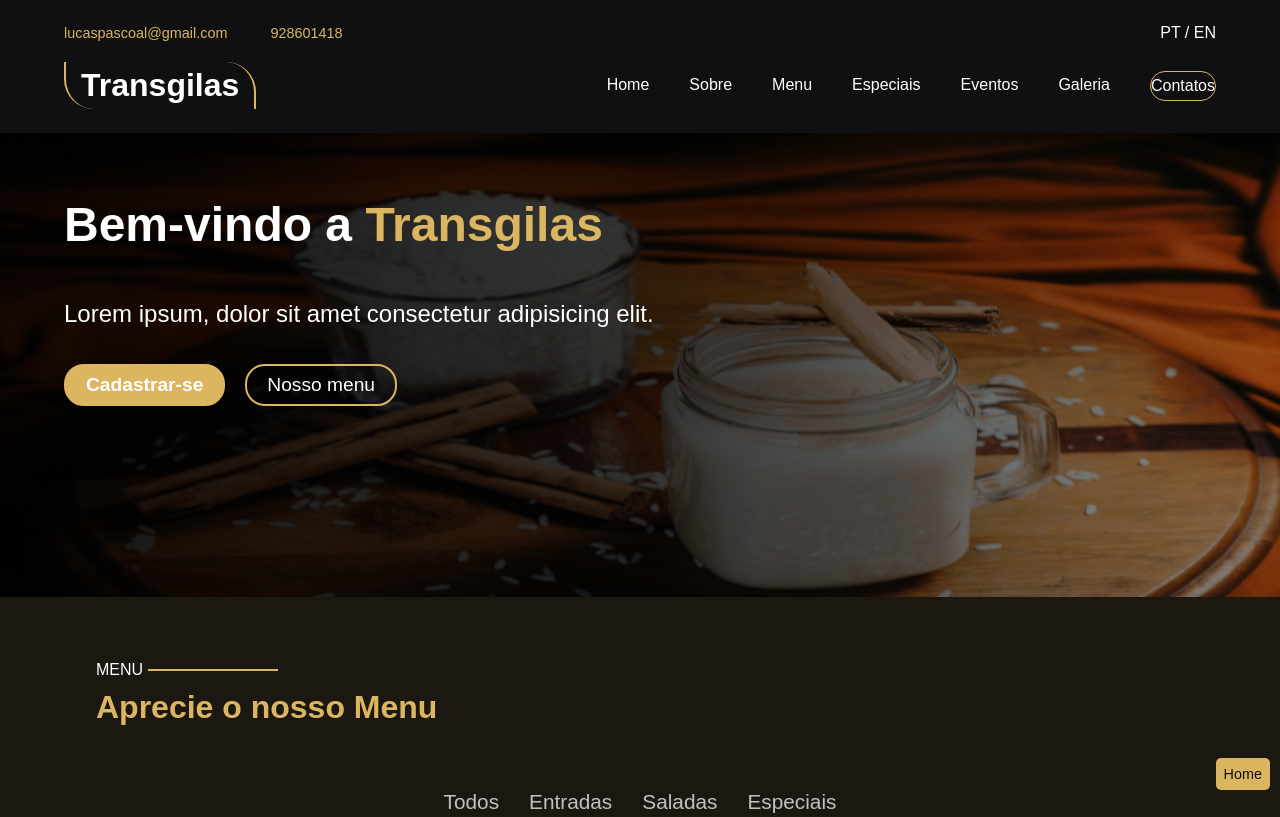
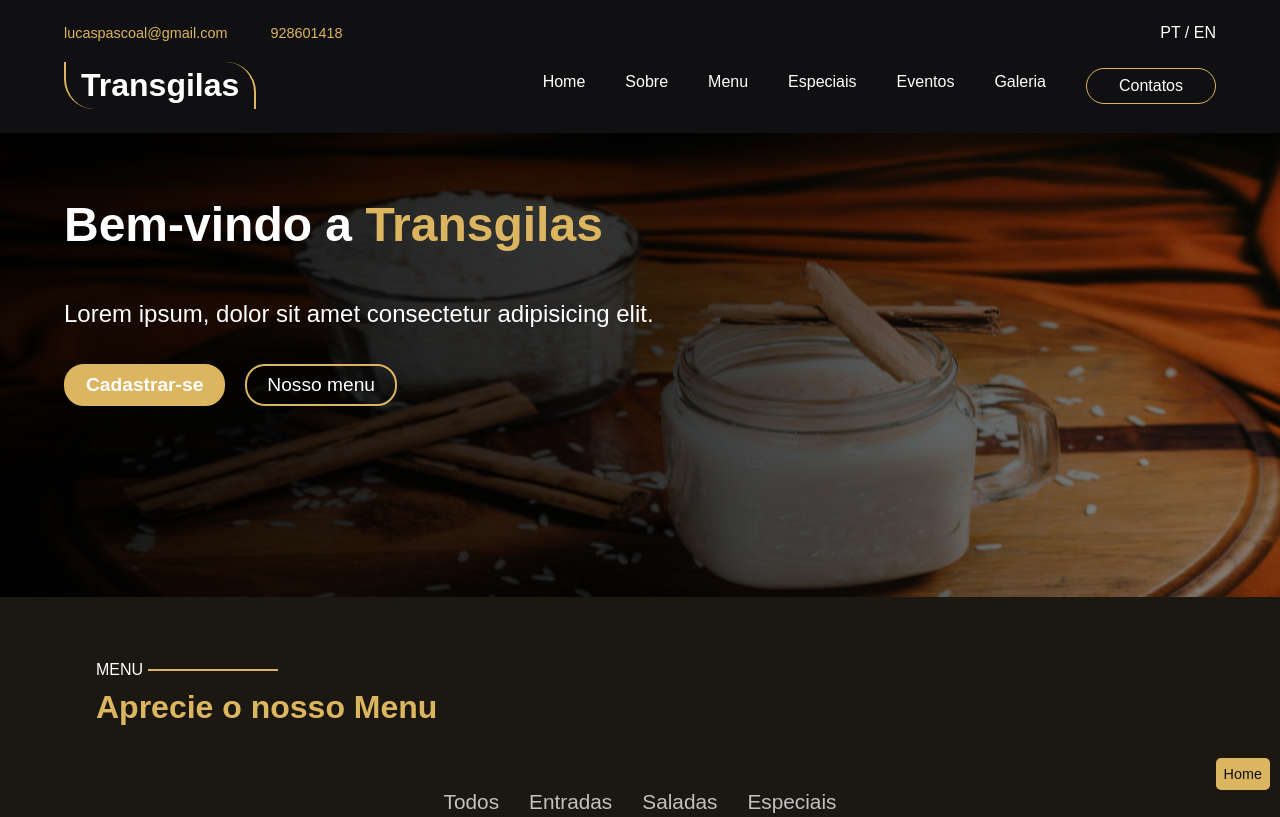
Before and after one commit to Lucasmbunga/projeto-restaurante, a plain HTML site: page index.html in a window 1280 px wide. Shown: the top 817 px of the page. Drawn offline with Linux system fonts and the light colour scheme.

Commit message:
Terminei o menu mobile

```diff
--- a/css/main.css
+++ b/css/main.css
@@ -165,7 +165,15 @@ a {
     transition: .5s ease-in-out;
     cursor: pointer;
 }
-
+.menu .navmenu .botao{
+    padding: .5em 2em;
+}
+.menu .navmenu .botao:hover{
+    color: white;
+}
+.menu .navmenu .botao:hover::before{
+    width: 0;
+}
 .botao:hover {
     background-color: var(--cor-principal);
 }
```
